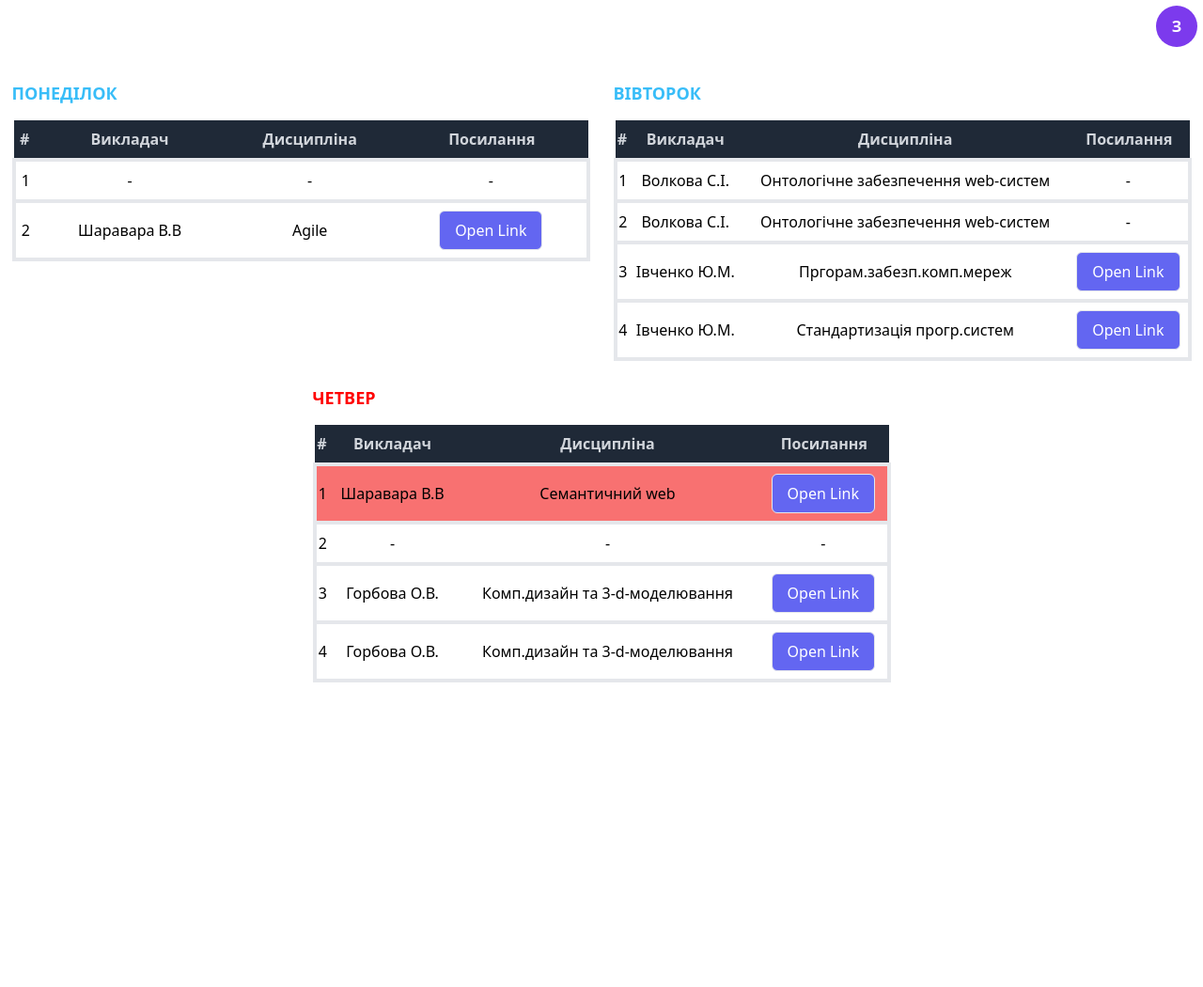
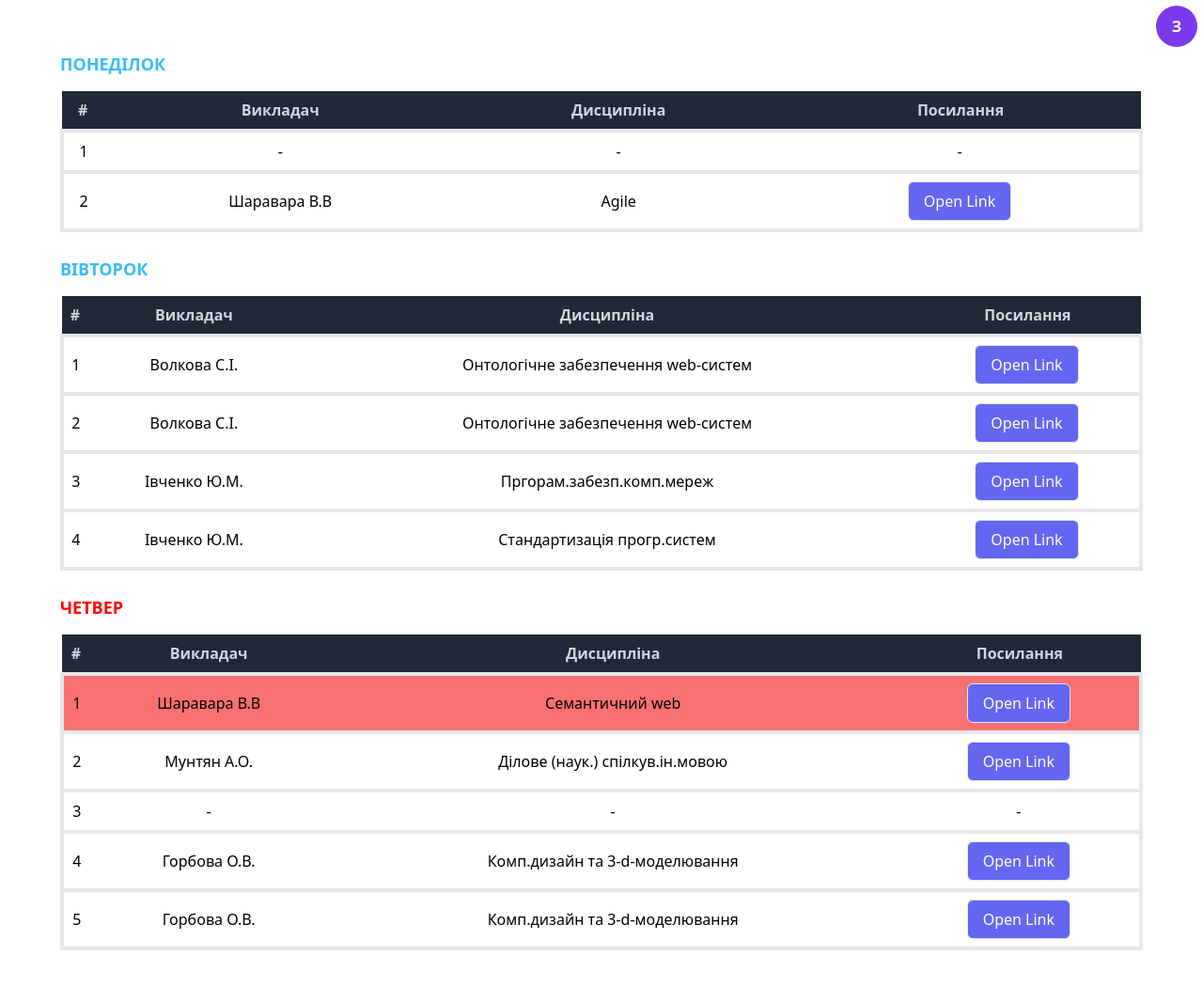
Before and after one commit to ViktorianR/rozklad952, a plain HTML site: page index.html in a window 1280 px wide. Shown: the whole page at 94% size. Before the commit the page ends 800 px from the top, so only its background shows below. Drawn offline with nearby package versions, Linux system fonts and the light colour scheme.

Commit message:
update links

```diff
--- a/index.html
+++ b/index.html
@@ -32,7 +32,7 @@
         }
 
         .day table {
-            min-width: 500px;
+            min-width: 700px;
         }
 
         .dayname {
@@ -54,7 +54,7 @@
             visibility: visible;
         }
 
-        @media (min-width: 900px) {
+        @media (min-width: 1500px) {
             .week {
                 width: 100vw;
             }
@@ -148,12 +148,12 @@
                     {
                         teacher: "Волкова С.І.",
                         discipline: "Онтологічне забезпечення web-систем",
-                        link: null,
+                        link: "https://discord.gg/2y9AG225ym",
                     },
                     {
                         teacher: "Волкова С.І.",
                         discipline: "Онтологічне забезпечення web-систем",
-                        link: null,
+                        link: "https://discord.gg/2y9AG225ym",
                     },
                     {
                         teacher: "Івченко Ю.М.",
@@ -175,6 +175,11 @@
                         teacher: "Шаравара В.В",
                         discipline: "Семантичний web",
                         link: "https://us05web.zoom.us/j/89552674199?pwd=NoklBOAxqLvQ5Qbt0ER49oSBvy73VZ.1",
+                    },
+                    {
+                        teacher: "Мунтян А.О.",
+                        discipline: "Ділове (наук.) спілкув.ін.мовою",
+                        link: "https://us05web.zoom.us/j/99136469020?pwd=NGhUc05ZQ05wQzlycVRPRldWZjRyQT09",
                     },
                     {
                         teacher: "-",
@@ -252,6 +257,11 @@
                         teacher: "Шаравара В.В",
                         discipline: "Семантичний web",
                         link: "https://us05web.zoom.us/j/89552674199?pwd=NoklBOAxqLvQ5Qbt0ER49oSBvy73VZ.1",
+                    },
+                    {
+                        teacher: "Мунтян А.О.",
+                        discipline: "Ділове (наук.) спілкув.ін.мовою",
+                        link: "https://us05web.zoom.us/j/99136469020?pwd=NGhUc05ZQ05wQzlycVRPRldWZjRyQT09",
                     },
                     {
                         teacher: "-",
```
